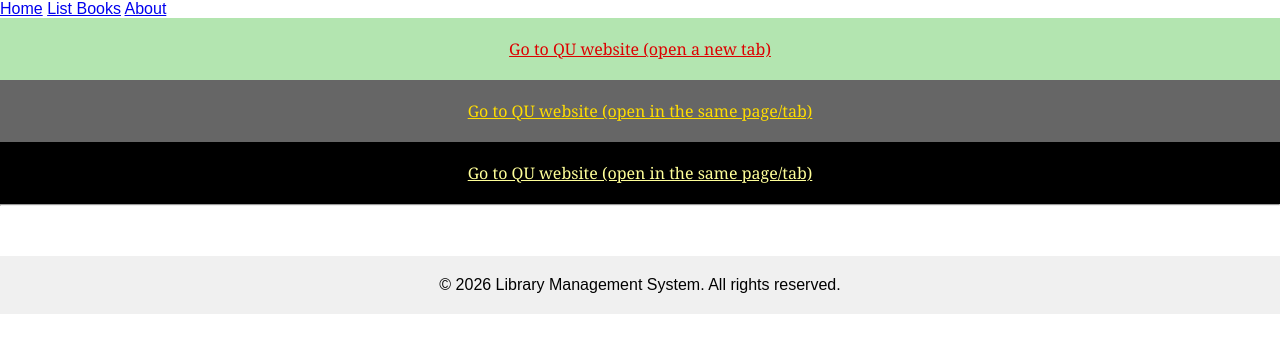
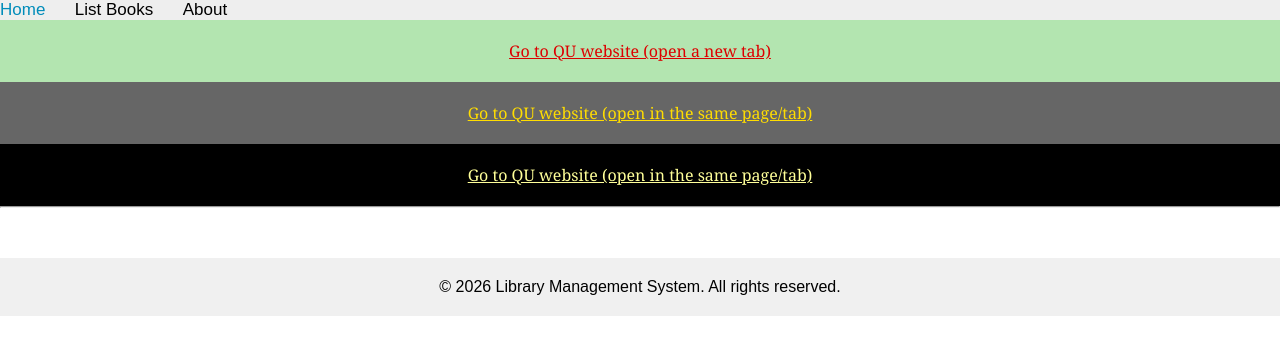
Before and after one commit to 2saleh1/web-technologies-labs, a Django app: page /books/html5/links in a window 1280 px wide. Shown: the top 355 px of the page. Run offline with Django 5.2, Linux system fonts and the light colour scheme.

Commit message:
fix header styling

```diff
--- a/DjangoProjects/libraryproject/apps/static/main.css
+++ b/DjangoProjects/libraryproject/apps/static/main.css
@@ -7,6 +7,26 @@
 
 body {
     font-family: Arial, sans-serif;
+}
+
+/* Add a black background color to the top navigation */
+.topnav {
+    background-color: #eeeeee;
+    width: 100%;
+}
+
+/* Style the links inside the navigation bar */
+.topnav a {
+    color: #000000;
+    text-align: center;
+    margin-right: 25px;
+    text-decoration: none;
+    font-size: 17px;
+}
+
+/* Add a color to the active/current link */
+.topnav a.active {
+    color: #008CBA;
 }
 
 /* Links Styling */
--- a/DjangoProjects/libraryproject/apps/templates/includes/header.html
+++ b/DjangoProjects/libraryproject/apps/templates/includes/header.html
@@ -1,5 +1,5 @@
 <div class="topnav">
-    <a href="{% url 'books.index' %}">Home</a>
+    <a class="active" href="{% url 'books.index' %}">Home</a>
     <a href="{% url 'books.list_books' %}">List Books</a>
     <a href="{% url 'books.aboutus' %}">About</a>
 </div>
```
